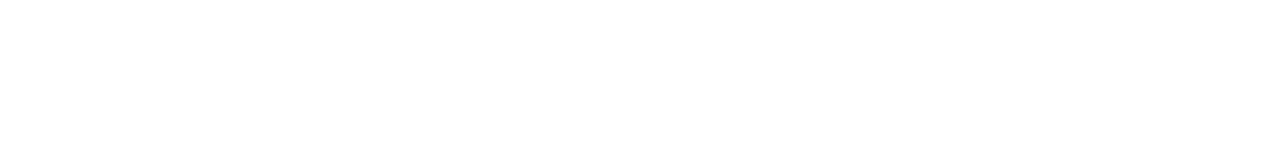
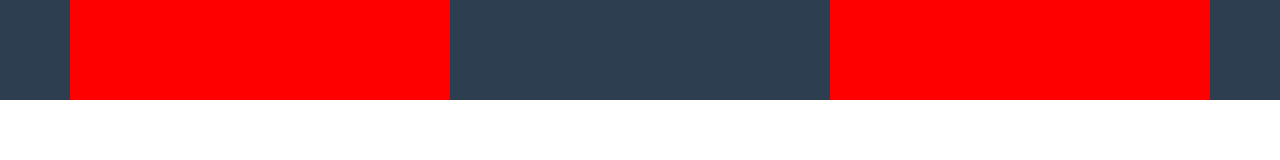
Before and after one commit to niccoloruberti/html-css-bootstrap-freelancer, a plain HTML site: page index.html in a window 1280 px wide. Drawn offline with nearby package versions, Linux system fonts and the light colour scheme.

Commit message:
[FEAT]: layout header

```diff
--- a/css/styles.css
+++ b/css/styles.css
@@ -3,3 +3,17 @@
     padding: 0;
     box-sizing: border-box;
 }
+
+/* utilities */
+
+.bg_darkblue {
+    background-color: rgb(44, 62, 80);
+}
+
+.h_100 {
+    height: 100px;
+}
+
+.bg_red {
+    background-color: red;
+}
--- a/index.html
+++ b/index.html
@@ -9,6 +9,18 @@
     <link rel="stylesheet" href="./css/styles.css">
 </head>
 <body>
-
+    <!-- header -->
+    <header class="bg_darkblue">
+        <div class="container">
+            <div class="row">
+                <div class="col-4 h_100 bg_red"></div>
+                <div class="col-4 offset-4 h_100 bg_red"></div>
+            </div>
+        </div>
+    </header>
+    <!-- main -->
+    <main></main>
+    <!-- footer -->
+    <footer></footer>
 </body>
 </html>
```
